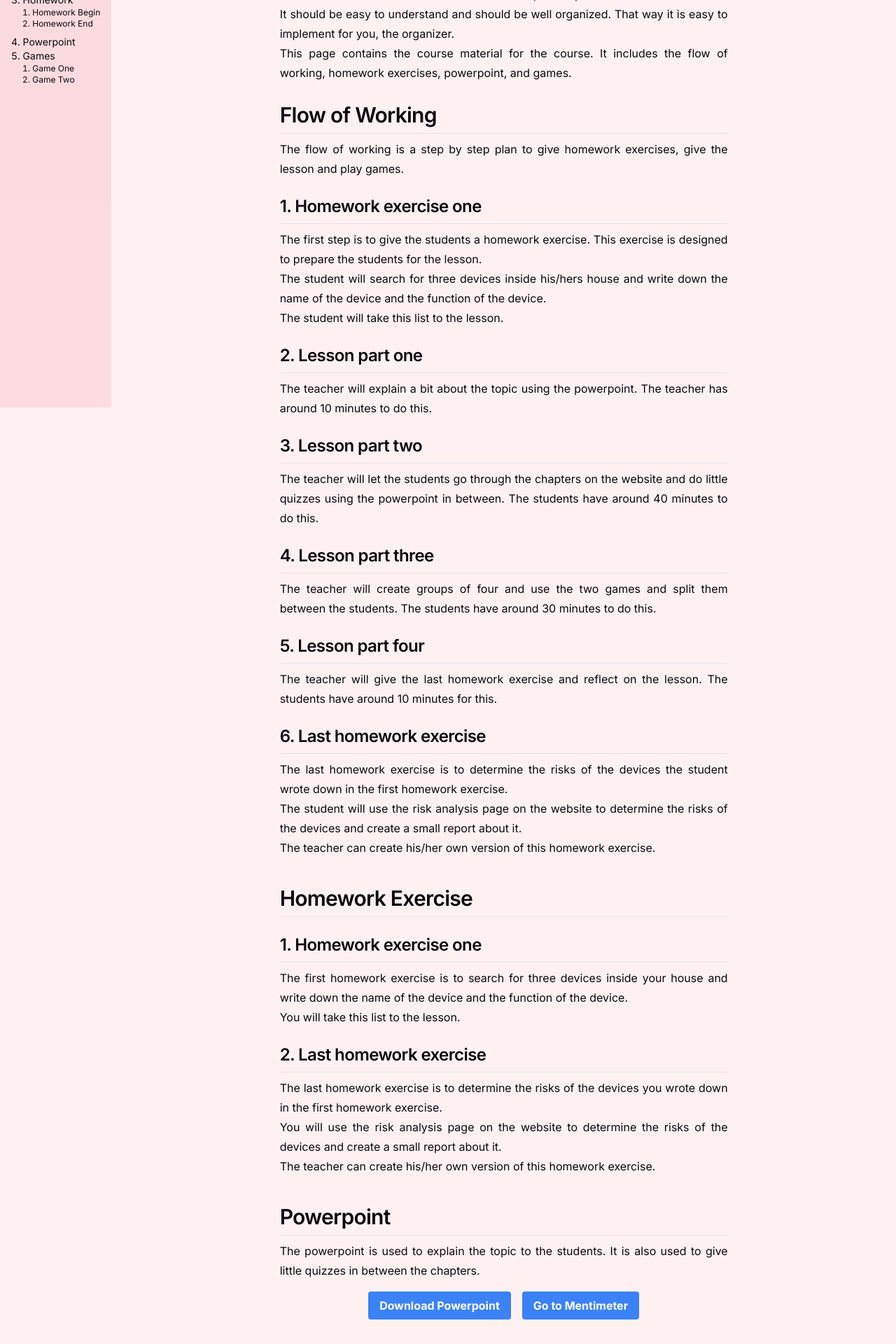
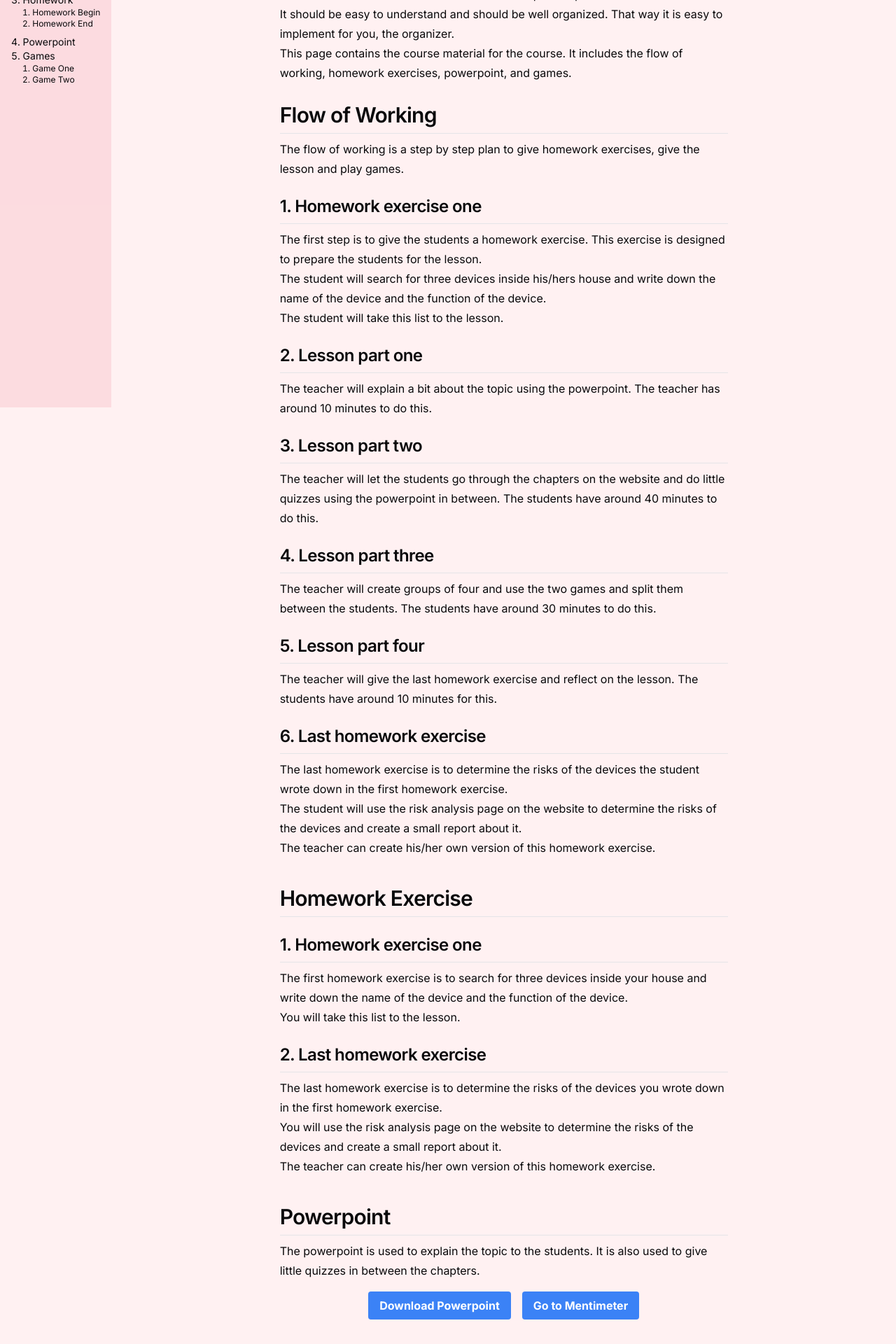
Before and after one commit to evebrnd/eps, a Next.js app: page /eps/coursematerial in a window 1280 px wide. Shown: the part 280-2200 px from the top of the page at 70% size. Built offline with nearby package versions, Linux system fonts and the light colour scheme.

Commit message:
fix(courseMaterial): layout and navbar touches

```diff
--- a/src/app/coursematerial/page.tsx
+++ b/src/app/coursematerial/page.tsx
@@ -1,11 +1,11 @@
 'use client'
 
 import Icon from "@mdi/react";
+import Sidebar from "@/components/SideBar";
 import { mdiHumanMaleBoardPoll } from "@mdi/js";
-import Sidebar from "@/components/SideBar";
+import Link from "next/link"
+import { components_chapters } from "@/utils/constants";
 import PreviousAndNextButton from "@/components/PreviousAndNextButton";
-import { components_chapters } from "@/utils/constants";
-
 
 export default function Page() {
 
@@ -52,7 +52,7 @@ export default function Page() {
         <h1 id="Introduction" className="flex justify-center text-center mt-6 text-4xl font-extrabold tracking-tight lg:text-5xl">
           Course Material
         </h1>
-        <p className="leading-7 mt-6 text-justify">
+        <p className="leading-7 mt-6">
           We know that the course material is the most important part of the course.
           <br />
           It should be easy to understand and should be well organized. That way it is easy to implement for you, the organizer.
@@ -61,7 +61,7 @@ export default function Page() {
         </p>
 
         {/* Flow of working */}
-        <div className="flex flex-col text-justify py-3 mt-4">
+        <div className="flex flex-col py-3 mt-4">
           <h2 id="flowOfWorking" className="flex justify-normal border-b pb-2 text-3xl font-semibold tracking-tight ">
             Flow of Working
           </h2>
@@ -74,14 +74,14 @@ export default function Page() {
           {/* 5. Lesson part four: The teacher will give the last homework exercise and reflect on the lesson. You have around 10 minutes for this. */}
           {/* 6. Last homework exercise: Using the first written down devices and the risk analasys page on the website the student will determine the risks about the devices and create a small report about it. The teacher can create a own version of this. */}
 
-          <p className="leading-7 mt-2 text-justify">
+          <p className="leading-7 mt-2">
             The flow of working is a step by step plan to give homework exercises, give the lesson and play games.
           </p>
           <div className="">
             <h2 id="homeworkExerciseOne" className="flex justify-normal border-b pb-2 text-2xl font-semibold tracking-tight mt-6">
               1. Homework exercise one
             </h2>
-            <p className="leading-7 mt-2 text-justify">
+            <p className="leading-7 mt-2">
               The first step is to give the students a homework exercise. This exercise is designed to prepare the students for the lesson.
               <br />
               The student will search for three devices inside his/hers house and write down the name of the device and the function of the device.
@@ -92,35 +92,35 @@ export default function Page() {
             <h2 id="lessonPartOne" className="flex justify-normal border-b pb-2 text-2xl font-semibold tracking-tight mt-6">
               2. Lesson part one
             </h2>
-            <p className="leading-7 mt-2 text-justify">
+            <p className="leading-7 mt-2">
               The teacher will explain a bit about the topic using the powerpoint. The teacher has around 10 minutes to do this.
             </p>
 
             <h2 id="lessonPartTwo" className="flex justify-normal border-b pb-2 text-2xl font-semibold tracking-tight mt-6">
               3. Lesson part two
             </h2>
-            <p className="leading-7 mt-2 text-justify">
+            <p className="leading-7 mt-2">
               The teacher will let the students go through the chapters on the website and do little quizzes using the powerpoint in between. The students have around 40 minutes to do this.
             </p>
 
             <h2 id="lessonPartThree" className="flex justify-normal border-b pb-2 text-2xl font-semibold tracking-tight mt-6">
               4. Lesson part three
             </h2>
-            <p className="leading-7 mt-2 text-justify">
+            <p className="leading-7 mt-2">
               The teacher will create groups of four and use the two games and split them between the students. The students have around 30 minutes to do this.
             </p>
 
             <h2 id="lessonPartFour" className="flex justify-normal border-b pb-2 text-2xl font-semibold tracking-tight mt-6">
               5. Lesson part four
             </h2>
-            <p className="leading-7 mt-2 text-justify">
+            <p className="leading-7 mt-2">
               The teacher will give the last homework exercise and reflect on the lesson. The students have around 10 minutes for this.
             </p>
 
             <h2 id="lastHomeworkExercise" className="flex justify-normal border-b pb-2 text-2xl font-semibold tracking-tight mt-6">
               6. Last homework exercise
             </h2>
-            <p className="leading-7 mt-2 text-justify">
+            <p className="leading-7 mt-2">
               The last homework exercise is to determine the risks of the devices the student wrote down in the first homework exercise.
               <br />
               The student will use the risk analysis page on the website to determine the risks of the devices and create a small report about it.
@@ -131,7 +131,7 @@ export default function Page() {
         </div>
 
         {/* Homework exersise */}
-        <div className="flex flex-col text-justify py-3 mt-4">
+        <div className="flex flex-col py-3 mt-4">
           <h2 id="homework" className="flex justify-normal border-b pb-2 text-3xl font-semibold tracking-tight ">
             Homework Exercise
           </h2>
@@ -140,7 +140,7 @@ export default function Page() {
             <h2 id="firstHomeworkExercise" className="flex justify-normal border-b pb-2 text-2xl font-semibold tracking-tight mt-6">
               1. Homework exercise one
             </h2>
-            <p className="leading-7 mt-2 text-justify">
+            <p className="leading-7 mt-2">
               The first homework exercise is to search for three devices inside your house and write down the name of the device and the function of the device.
               <br />
               You will take this list to the lesson.
@@ -149,7 +149,7 @@ export default function Page() {
             <h2 id="lastHomeworkExercise" className="flex justify-normal border-b pb-2 text-2xl font-semibold tracking-tight mt-6">
               2. Last homework exercise
             </h2>
-            <p className="leading-7 mt-2 text-justify">
+            <p className="leading-7 mt-2">
               The last homework exercise is to determine the risks of the devices you wrote down in the first homework exercise.
               <br />
               You will use the risk analysis page on the website to determine the risks of the devices and create a small report about it.
@@ -160,26 +160,26 @@ export default function Page() {
         </div>
 
         {/* Powerpoint */}
-        <div className="flex flex-col text-justify py-3 mt-4">
+        <div className="flex flex-col py-3 mt-4">
           <h2 id="powerpoint" className="flex justify-normal border-b pb-2 text-3xl font-semibold tracking-tight ">
             Powerpoint
           </h2>
           {/* A link to the mentimeter and/or powerpoint should be shown here with a quick explaination */}
-          <p className="leading-7 mt-2 text-justify">
+          <p className="leading-7 mt-2">
             The powerpoint is used to explain the topic to the students. It is also used to give little quizzes in between the chapters.
           </p>
-          <div className="flex justify-center mt-4">
-            <a href="/pdf/powerpoint.pdf" target="_blank" className="bg-blue-500 hover:bg-blue-700 text-white font-bold py-2 px-4 rounded">
+          <div className="flex mt-4 mx-auto text-center">
+            <Link href="/pdf/powerpoint.pdf" className="bg-blue-500 hover:bg-blue-700 text-white font-bold py-2 px-4 rounded">
               Download Powerpoint
-            </a>
-            <a href="https://www.mentimeter.com" target="_blank" className="bg-blue-500 hover:bg-blue-700 text-white font-bold py-2 px-4 rounded ml-4">
+            </Link>
+            <Link href="https://www.mentimeter.com" target="_blank" className="bg-blue-500 hover:bg-blue-700 text-white font-bold py-2 px-4 rounded ml-4">
               Go to Mentimeter
-            </a>
+            </Link>
           </div>
         </div>
 
         {/* Games */}
-        <div className="flex flex-col text-justify py-3 mt-4">
+        <div className="flex flex-col py-3 mt-4">
           <h2 id="games" className="flex justify-normal border-b pb-2 text-3xl font-semibold tracking-tight ">
             Games
           </h2>
@@ -188,25 +188,25 @@ export default function Page() {
             <h2 id="gameOne" className="flex justify-normal border-b pb-2 text-2xl font-semibold tracking-tight mt-6">
               1. Game one
             </h2>
-            <p className="leading-7 mt-2 text-justify">
+            <p className="leading-7 mt-2">
               Explain the first game here.
             </p>
             <div className="flex justify-center mt-4">
-              <a href="/pdf/game_one.pdf" target="_blank" className="bg-blue-500 hover:bg-blue-700 text-white font-bold py-2 px-4 rounded">
+              <Link href="/pdf/game_one.pdf" target="_blank" className="bg-blue-500 hover:bg-blue-700 text-white font-bold py-2 px-4 rounded">
                 Download Game One
-              </a>
+              </Link>
             </div>
 
             <h2 id="gameTwo" className="flex justify-normal border-b pb-2 text-2xl font-semibold tracking-tight mt-6">
               2. Game two
             </h2>
-            <p className="leading-7 mt-2 text-justify">
+            <p className="leading-7 mt-2">
               Explain the second game here.
             </p>
             <div className="flex justify-center mt-4">
-              <a href="/pdf/game_two.pdf" target="_blank" className="bg-blue-500 hover:bg-blue-700 text-white font-bold py-2 px-4 rounded">
+              <Link href="/pdf/game_two.pdf" target="_blank" className="bg-blue-500 hover:bg-blue-700 text-white font-bold py-2 px-4 rounded">
                 Download Game Two
-              </a>
+              </Link>
             </div>
           </div>
         </div>
--- a/src/components/Navbar.tsx
+++ b/src/components/Navbar.tsx
@@ -130,14 +130,6 @@ export default function Navbar() {
               ))}
             </nav>
             <nav className="grid pt-4 font-medium divide-y md:hidden">
-              <Link
-                href="/coursematerial"
-                className="text-2xl font-bold text-foreground"
-              >
-                Course Material
-              </Link>
-            </nav>
-            <nav className="grid pt-4 font-medium divide-y md:hidden">
               <p className="text-2xl font-bold text-foreground">About</p>
               {components_about.map((component, index) => (
                 <Link
@@ -148,6 +140,14 @@ export default function Navbar() {
                   {component.title}
                 </Link>
               ))}
+            </nav>
+            <nav className="grid pt-4 font-medium divide-y md:hidden">
+              <Link
+                href="/coursematerial"
+                className="text-2xl font-bold text-foreground"
+              >
+                Course Material
+              </Link>
             </nav>
           </SheetContent>
         </Sheet>
```
